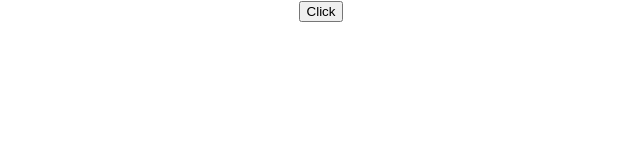
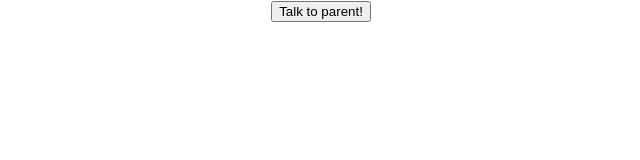
Before and after one commit to ExellentCoin/Projects, a React (Create React App) app in the folder React/Learn_React/hello-world/: page / in a window 1280 px wide. Shown: the top 160 px of the page, without its empty margins (319-959 px from the left). Built offline with nearby package versions, Linux system fonts and the light colour scheme.

Commit message:
Still learning the basics of react

```diff
--- a/React/Learn_React/hello-world/src/App.js
+++ b/React/Learn_React/hello-world/src/App.js
@@ -5,12 +5,15 @@ import Message from './components/Message';
 import Greet from './components/Greet';
 import Welcome from './components/Welcome';
 import Counter from './components/Counter';
-import Clicked from './components/functionClick';
+import ClickFunction from './components/ClickFunction';
+import ClickClass from './components/ClickClass';
+import BindEventHandler from './components/BindEventHandler';
+import ParentComponent from './components/ParentComponent';
 
 function App() {
     return (
         <div className="App">
-            <Clicked />
+            <ParentComponent />
         </div>
     );
 }
--- /dev/null
+++ b/React/Learn_React/hello-world/src/components/BindEventHandler.js
@@ -0,0 +1,29 @@
+import React, { Component } from 'react';
+
+export default class BindEventHandler extends Component {
+    constructor(props) {
+        super(props);
+
+        this.state = {
+            message: 'Click to change me!',
+        };
+
+        this.clickHandler = this.clickHandler.bind(this);
+    }
+
+    clickHandler() {
+        this.setState({
+            message: 'You changed me!',
+        });
+    }
+
+    render() {
+        return (
+            <div>
+                <button onClick={this.clickHandler}>
+                    {this.state.message}
+                </button>
+            </div>
+        );
+    }
+}
--- /dev/null
+++ b/React/Learn_React/hello-world/src/components/ChildComponent.js
@@ -0,0 +1,13 @@
+import React from 'react';
+
+const ChildComponent = props => {
+    return (
+        <div>
+            <button onClick={() => props.talkHandler('Jonas')}>
+                Talk to parent!
+            </button>
+        </div>
+    );
+};
+
+export default ChildComponent;
--- /dev/null
+++ b/React/Learn_React/hello-world/src/components/ClickClass.js
@@ -0,0 +1,15 @@
+import React, { Component } from 'react';
+
+export default class ClickClass extends Component {
+    iClicked() {
+        console.log('I Clicked!');
+    }
+
+    render() {
+        return (
+            <div>
+                <button onClick={this.iClicked}>Click here</button>
+            </div>
+        );
+    }
+}
--- a/React/Learn_React/hello-world/src/components/functionClick.js
+++ b/React/Learn_React/hello-world/src/components/ClickFunction.js
@@ -1,10 +1,10 @@
 import React from 'react';
 
-const Clicked = () => {
+const ClickFunction = () => {
     function iClicked() {
         console.log('I clicked!');
     }
     return <button onClick={iClicked}>Click</button>;
 };
 
-export default Clicked;
+export default ClickFunction;
--- /dev/null
+++ b/React/Learn_React/hello-world/src/components/ParentComponent.js
@@ -0,0 +1,30 @@
+import React, { Component } from 'react';
+import ChildComponent from './ChildComponent';
+
+export default class ParentComponent extends Component {
+    constructor(props) {
+        super(props);
+
+        this.state = {
+            parentName: 'Mama',
+            childName: '',
+        };
+
+        this.talkHandler = this.talkHandler.bind(this);
+    }
+
+    async talkHandler(child) {
+        await this.setState({
+            childName: child,
+        });
+        alert(`Hello ${this.state.parentName} from ${this.state.childName}`);
+    }
+
+    render() {
+        return (
+            <div>
+                <ChildComponent talkHandler={this.talkHandler} />
+            </div>
+        );
+    }
+}
```
